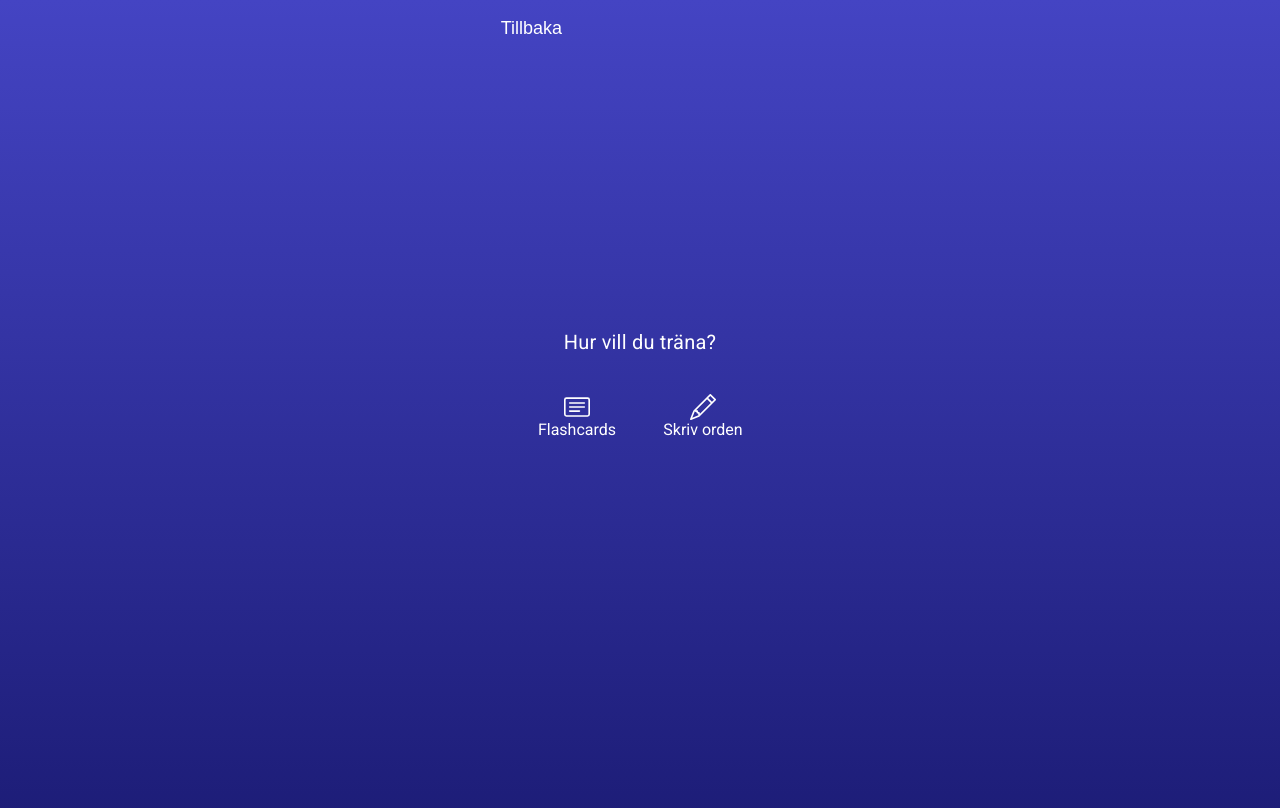
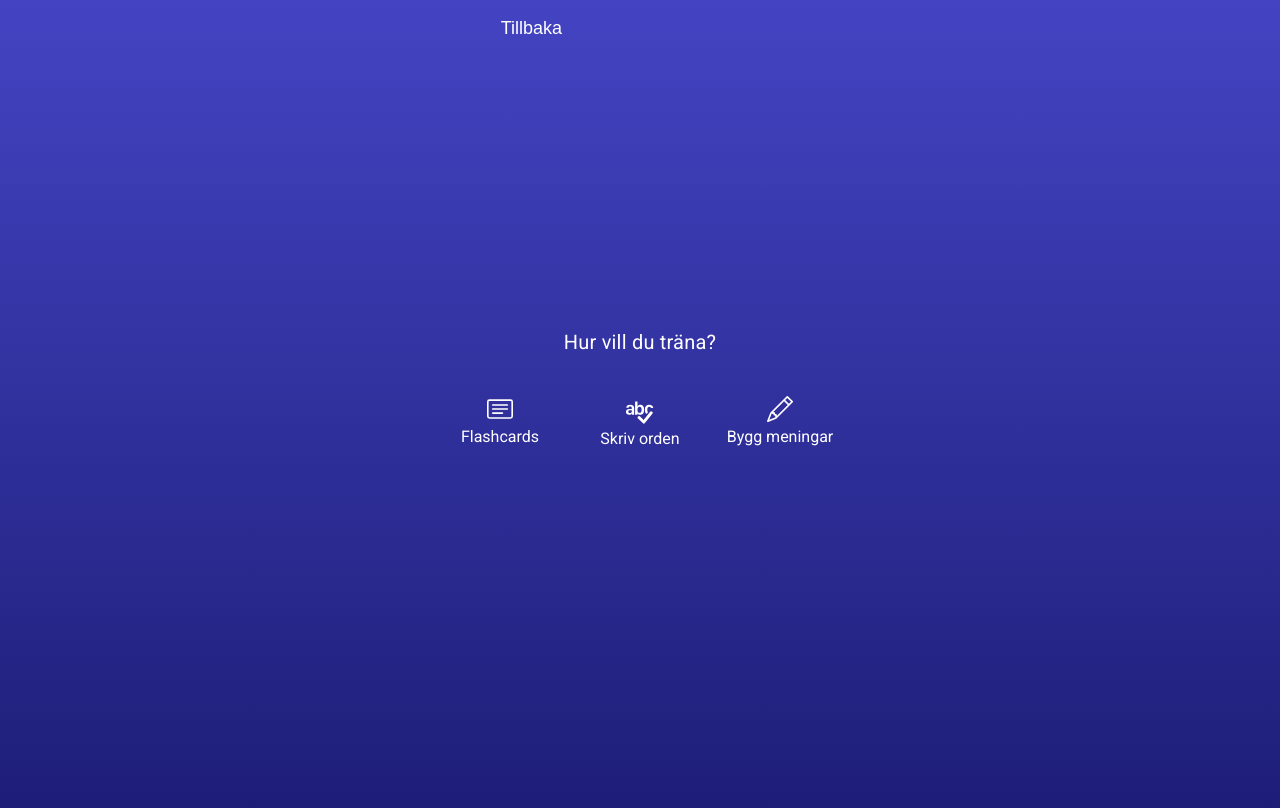
Before and after one commit to CarinWood/franska-app, a React (Create React App) app: page /kapitel_0 in a window 1280 px wide. Shown: the top 808 px of the page. Built offline with nearby package versions, Linux system fonts and the light colour scheme.

Commit message:
updated menu with build scentences icon and text

```diff
--- a/src/components/menu/Menu.jsx
+++ b/src/components/menu/Menu.jsx
@@ -1,6 +1,6 @@
 import { useState } from "react";
 import "./menu.css";
-import { BsCardText, BsPencil } from "react-icons/bs";
+import { BsCardText, BsPencil, BsSpellcheck } from "react-icons/bs";
 
 export const Menu = ({ setShowFlash, setShowSpell }) => {
   const [menuAway, setMenuAway] = useState(false);
@@ -19,18 +19,27 @@ export const Menu = ({ setShowFlash, setShowSpell }) => {
     }, 100);
   };
 
+  const sentence = () => {
+    console.log("hello");
+  };
+
   return (
     <div className={menuAway ? "menu away" : "menu"}>
       <p className="menu-headline">Hur vill du träna?</p>
       <ul className="menu-list">
         <li onClick={flash}>
           <BsCardText className="icon" />
-          Flashcards
+          <p>Flashcards</p>
         </li>
 
         <li onClick={spell}>
+          <BsSpellcheck className="icon spellcheck" />
+          <p>Skriv orden</p>
+        </li>
+
+        <li onClick={sentence}>
           <BsPencil className="icon" />
-          Skriv orden
+          <p>Bygg meningar</p>
         </li>
       </ul>
     </div>
--- a/src/components/menu/menu.css
+++ b/src/components/menu/menu.css
@@ -24,7 +24,10 @@
 
 .icon {
     font-size: 26px;
-    margin: 0px 40px;
+}
+
+.spellcheck {
+    font-size: 30px;
 }
 
 .menu-list {
@@ -34,11 +37,17 @@
 }
 
 .menu-list li {
+    width: 120px;
     margin: 10px;
     cursor: pointer;
     display: flex;
     flex-direction: column;
     align-items: center;
+    justify-content: center;
+}
+
+.menu-list li p {
+    margin-top: 5px;
 }
 
 .away {
```
